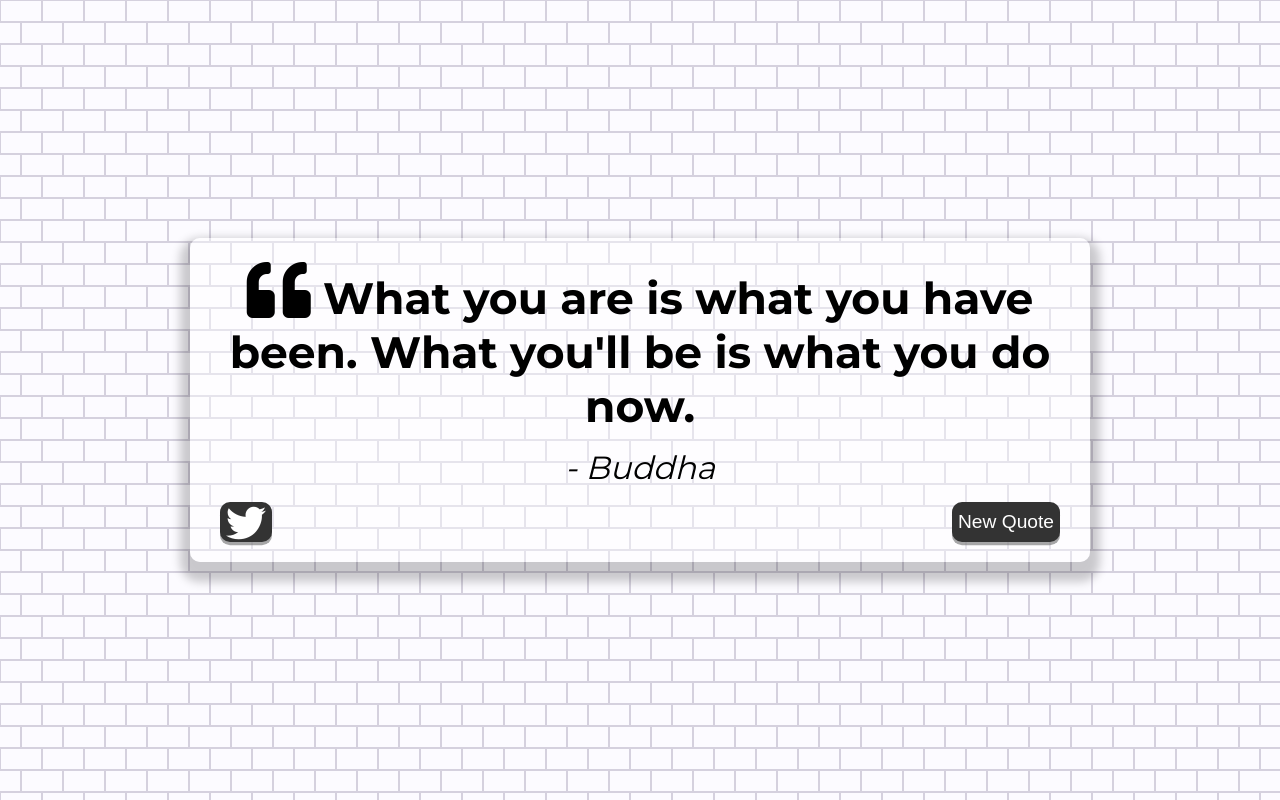
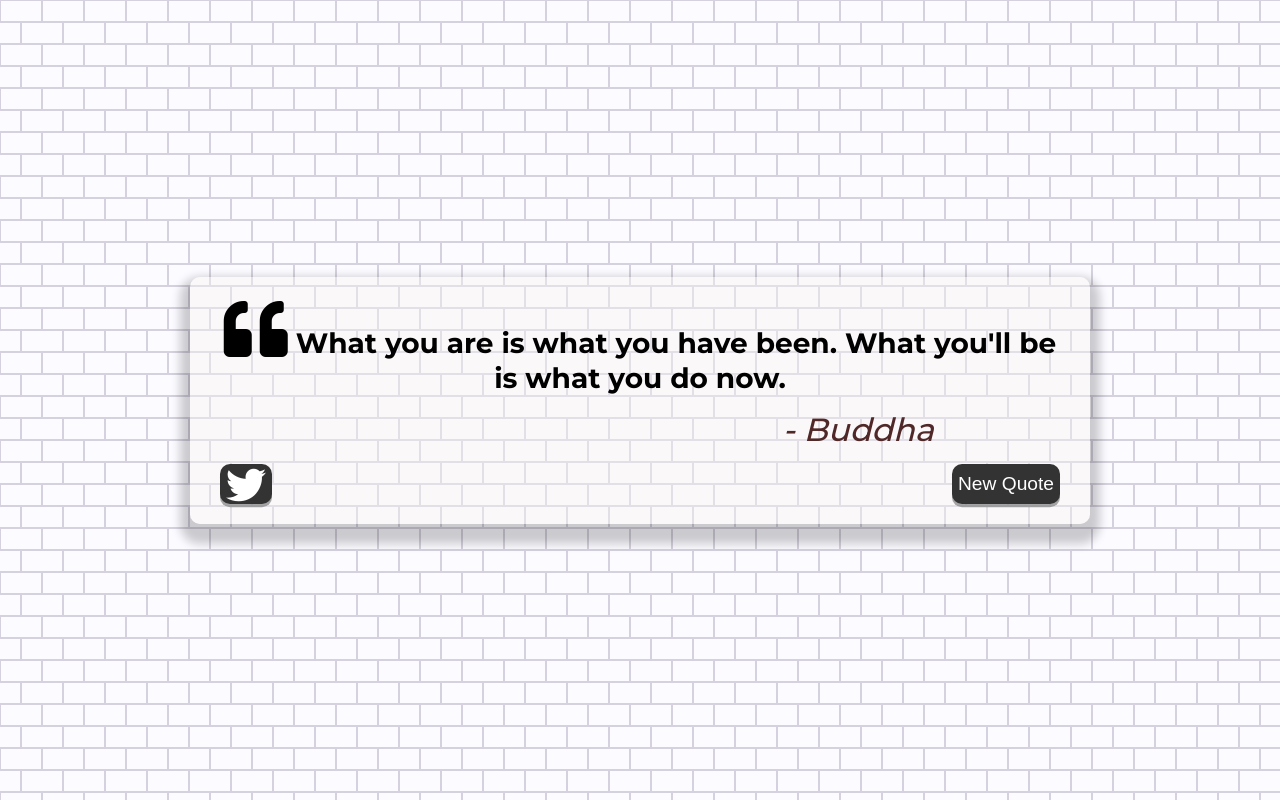
Before and after one commit to Sumendra7773/Quote-Generator, a plain HTML site: page index.html in a window 1280 px wide. Drawn offline with Linux system fonts and the light colour scheme; a web font is replaced by a local one.

Commit message:
Update style.css

```diff
--- a/style.css
+++ b/style.css
@@ -17,20 +17,20 @@ body {
 }
 
 .quote-container {
-	width: auto;
+	width: 95%;
 	max-width: 900px;
 	padding: 20px 30px;
 	border-radius: 10px;
-	background-color: rgba(255, 255, 255, 0.4);
-	box-shadow: 0 10px 10px 10px rgba(0, 0, 0, 0.2);
+	background-color: rgba(248, 243, 243, 0.4);
+	box-shadow: 0 10px 10px 10px rgba(11, 11, 11, 0.2);
 }
 
 .quote-text {
-	font-size: 2.75rem;
+	font-size: 1.75rem;
 }
 
 .quote-button:hover {
-	color: red;
+	color: rgb(167, 161, 161)
 }
 
 .long-quote {
@@ -44,8 +44,11 @@ body {
 .quote-author {
 	margin-top: 15px;
 	font-size: 2rem;
-	font-weight: 400;
+	font-weight: 500;
 	font-style: italic;
+	color: rgb(80, 40, 40);
+	text-align: right;
+	margin-right: 15%;
 }
 
 .button-container {
@@ -66,10 +69,6 @@ button {
 	padding: 0.5rem 1.8 rem;
 	box-shadow: 0 0.2rem rgba(121, 121, 121, 0.65);
 }
-
-/* button:hover {
-	filter: brightness( 100% );
-} */
 
 button:active {
 	transform: 0, 0.3rem;
```
